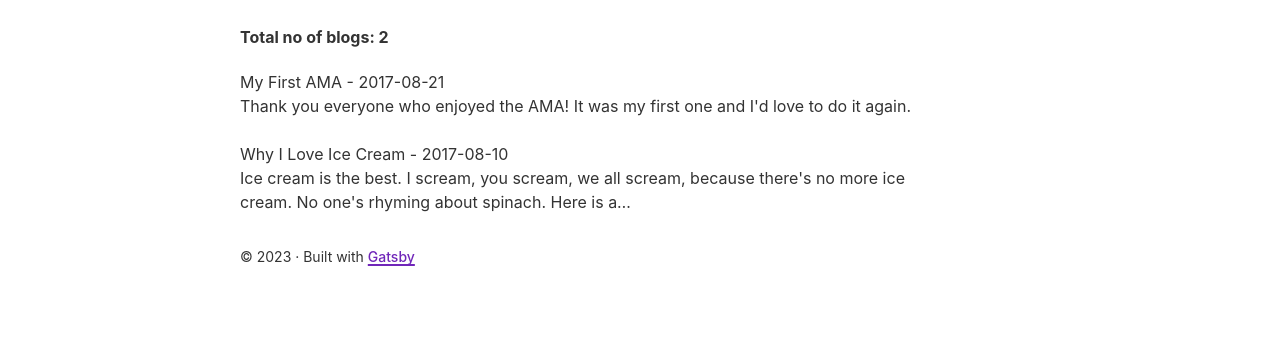
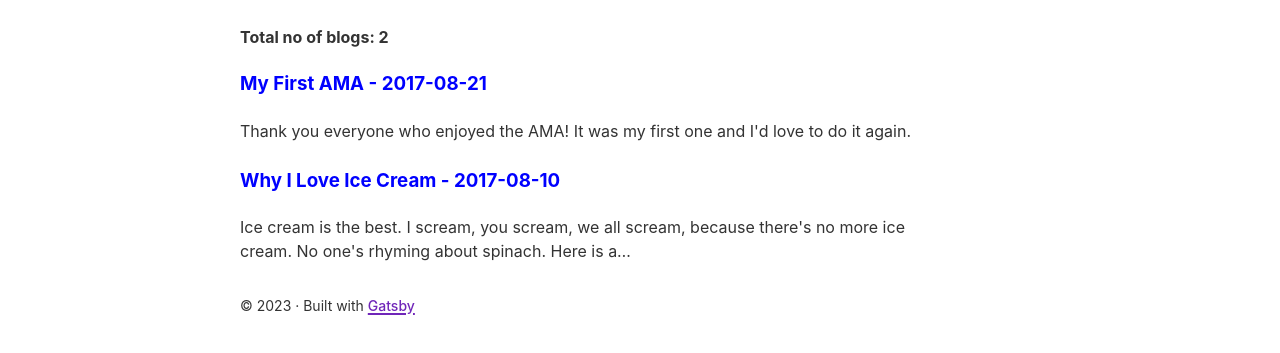
Before and after one commit to Prasenjit-3433/Gatsby-Blog, a Gatsby site: page / in a window 1280 px wide. Shown: the part 159-512 px from the top of the page. Built offline with nearby package versions, Linux system fonts and the light colour scheme; Gatsby itself is replaced by a stand-in of ours.

Commit message:
installed styled-components & made the blog post headline clickable to full post reading

```diff
--- a/gatsby-config.js
+++ b/gatsby-config.js
@@ -32,6 +32,7 @@
     },
     'gatsby-transformer-remark',
     `gatsby-transformer-sharp`,
+    'gatsby-plugin-styled-components',
     `gatsby-plugin-sharp`,
     {
       resolve: `gatsby-plugin-manifest`,
--- a/package.json
+++ b/package.json
@@ -5,15 +5,18 @@
   "version": "0.1.0",
   "author": "Kyle Mathews <mathews.kyle@gmail.com>",
   "dependencies": {
+    "babel-plugin-styled-components": "^2.0.7",
     "gatsby": "^5.3.3",
     "gatsby-plugin-image": "^3.3.2",
     "gatsby-plugin-manifest": "^5.3.1",
     "gatsby-plugin-sharp": "^5.3.2",
+    "gatsby-plugin-styled-components": "^6.3.0",
     "gatsby-source-filesystem": "^5.3.1",
     "gatsby-transformer-remark": "^6.3.2",
     "gatsby-transformer-sharp": "^5.3.1",
     "react": "^18.2.0",
-    "react-dom": "^18.2.0"
+    "react-dom": "^18.2.0",
+    "styled-components": "^5.3.6"
   },
   "devDependencies": {
     "prettier": "^2.8.1"
--- a/src/pages/index.js
+++ b/src/pages/index.js
@@ -1,12 +1,18 @@
 import * as React from "react"
 import { graphql, Link } from "gatsby"
-import { StaticImage } from "gatsby-plugin-image"
+import styled from "styled-components"
 
 import Layout from "../components/layout"
 import Seo from "../components/seo"
-import * as styles from "../components/index.module.css"
 
-const utmParameters = `?utm_source=starter&utm_medium=start-page&utm_campaign=default-starter`
+const BlogLink = styled(Link)`
+  text-decoration: none;
+`
+
+const BlogTitle = styled.h3`
+  margin-bottom: 20px;
+  color: blue;
+`
 
 export default ({ data }) => {
   return (
@@ -17,7 +23,9 @@
       {
         data.allMarkdownRemark.edges.map(({ node }) => (
           <div key={node.id}>
-            <span>{node.frontmatter.title} - {node.frontmatter.date}</span>
+            <BlogLink to={node.fields.slug}>
+              <BlogTitle>{node.frontmatter.title} - {node.frontmatter.date}</BlogTitle>
+            </BlogLink>
             <p>{node.excerpt}</p>
           </div>
         ))
```
Also changed, not shown: 1 other file.
